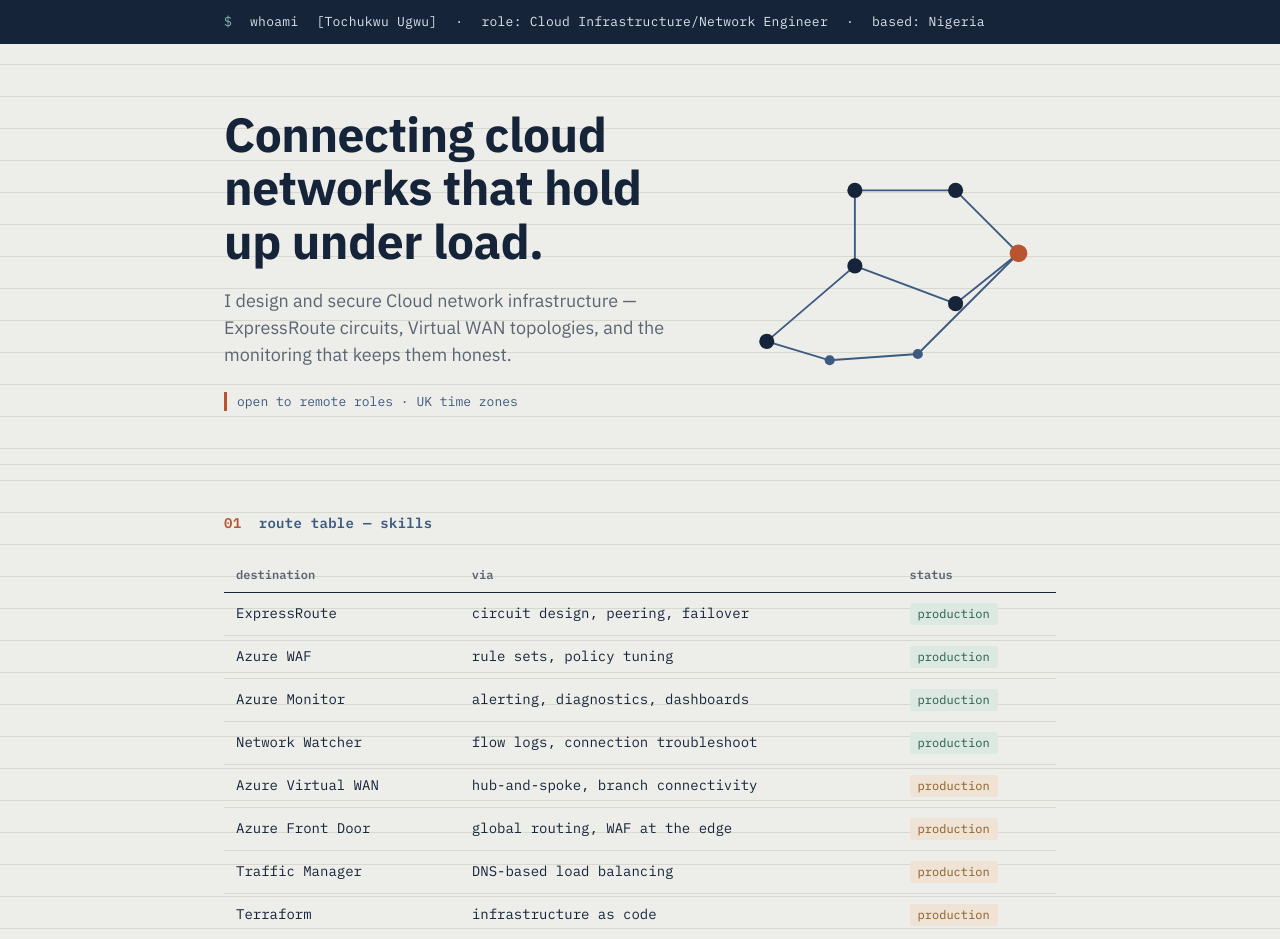
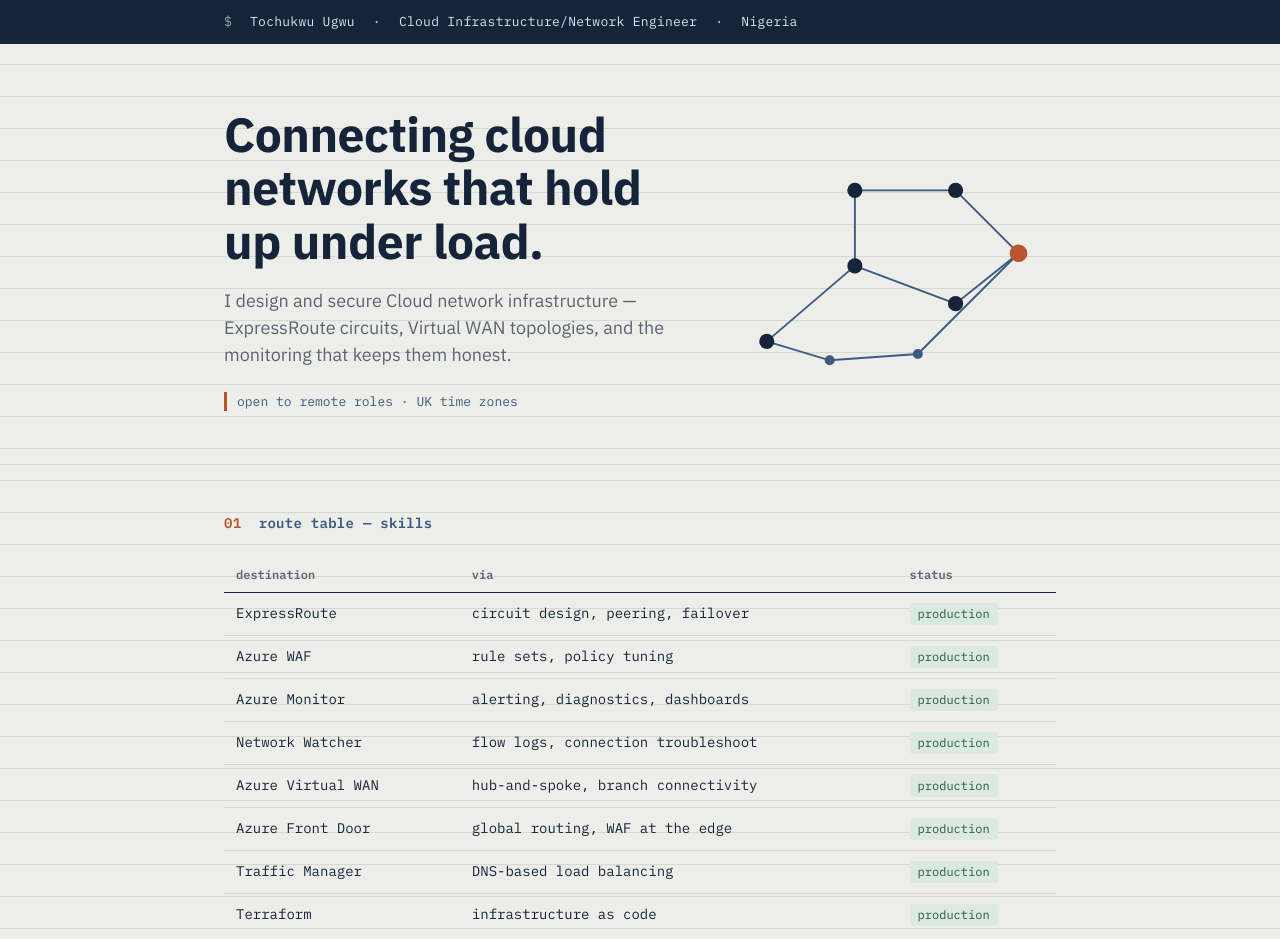
Before and after one commit to ugwuteecee/ugwuteecee.github.io, a plain HTML site: page index.html in a window 1280 px wide. Shown: the top 939 px of the page. Drawn offline with Linux system fonts and the light colour scheme.

Commit message:
Fix HTML encoding issues in index.html

```diff
--- a/index.html
+++ b/index.html
@@ -3,7 +3,7 @@
 <head>
 <meta charset="UTF-8">
 <meta name="viewport" content="width=device-width, initial-scale=1">
-<title>[Tochukwu Ugwu] — Cloud Infrastucture/Network Engineer</title>
+<title>Tochukwu Ugwu — Cloud Infrastucture/Network Engineer</title>
 <link rel="preconnect" href="https://fonts.googleapis.com">
 <link rel="preconnect" href="https://fonts.gstatic.com" crossorigin>
 <link href="https://fonts.googleapis.com/css2?family=IBM+Plex+Sans:wght@400;500;600;700&family=IBM+Plex+Mono:wght@400;500;600&display=swap" rel="stylesheet">
@@ -121,7 +121,7 @@
     font-size:12px;
   }
   .status.prod{background:#DCE9E3; color:#245A45;}
-  .status.lab{background:#EFE3D6; color:#8A5A22;}
+  .status.lab{background:#DCE9E3; color:#245A45;}
 
   /* ---- hops (projects) ---- */
   .hop{
@@ -187,12 +187,11 @@
 <div class="topbar">
   <div class="wrap">
     <span class="prompt">$</span>
-    <span>whoami</span>
-    <span>[Tochukwu Ugwu]</span>
+    <span>Tochukwu Ugwu</span>
     <span>·</span>
-    <span>role: Cloud Infrastructure/Network Engineer</span>
+    <span>Cloud Infrastructure/Network Engineer</span>
     <span>·</span>
-    <span>based: Nigeria</span>
+    <span>Nigeria</span>
     </div>
 </div>
 
```
